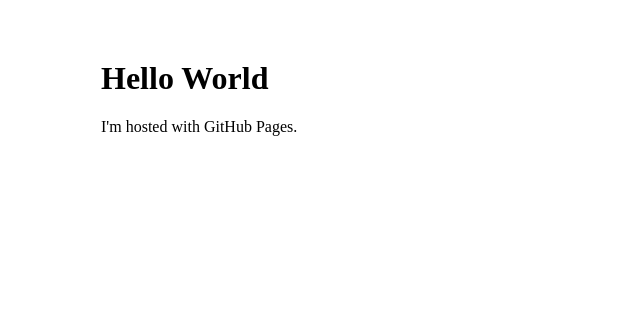
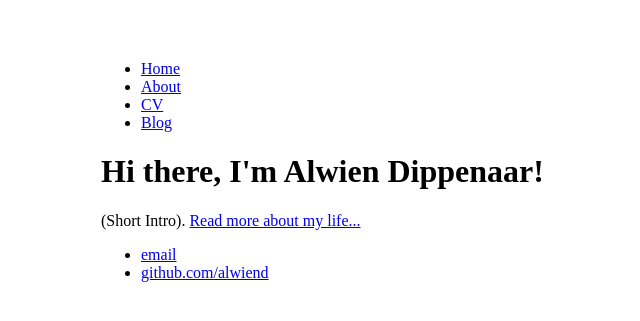
Before and after one commit to alwiend/alwiend.github.io, a Jekyll site: the page built from index.html, in a window 1280 px wide. Shown: the top 321 px of the page, without its empty margins (91-731 px from the left). Built offline with Jekyll 4.4.1, drawn with Linux system fonts in a browser that asks for light colours.

Commit message:
Update index.html

```diff
--- a/index.html
+++ b/index.html
@@ -1,12 +1,8 @@
-<!DOCTYPE html>
-<html>
-  <head>
-    <title>Alwien Dippenaar, Software Developer</title>
-		<!-- link to main stylesheet -->
-		<link rel="stylesheet" type="text/css" href="/css/main.css">
-  </head>
-  <body>
-    <h1>Hello World</h1>
-    <p>I'm hosted with GitHub Pages.</p>
-  </body>
-</html>
+---
+layout: default
+title: Alwien Dippenaar, Full-Stack Software Developer
+---
+<div class="blurb">
+	<h1>Hi there, I'm Alwien Dippenaar!</h1>
+	<p>(Short Intro). <a href="/about">Read more about my life...</a></p>
+</div><!-- /.blurb -->
```
